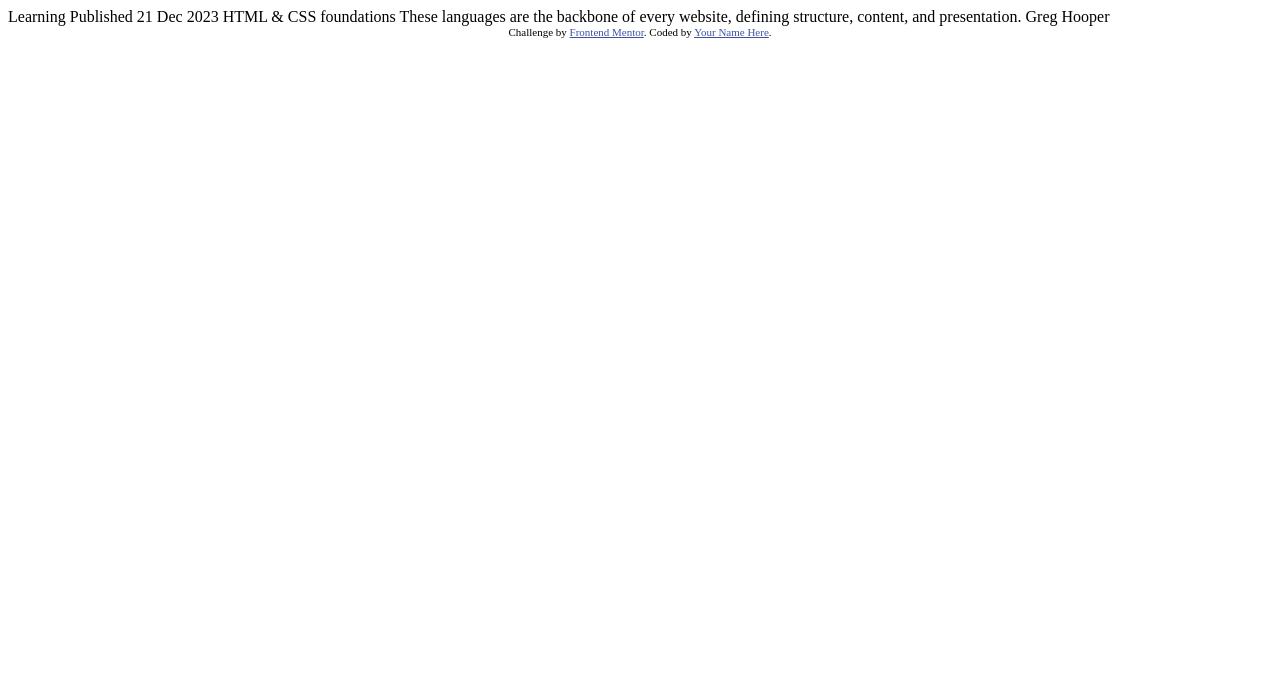
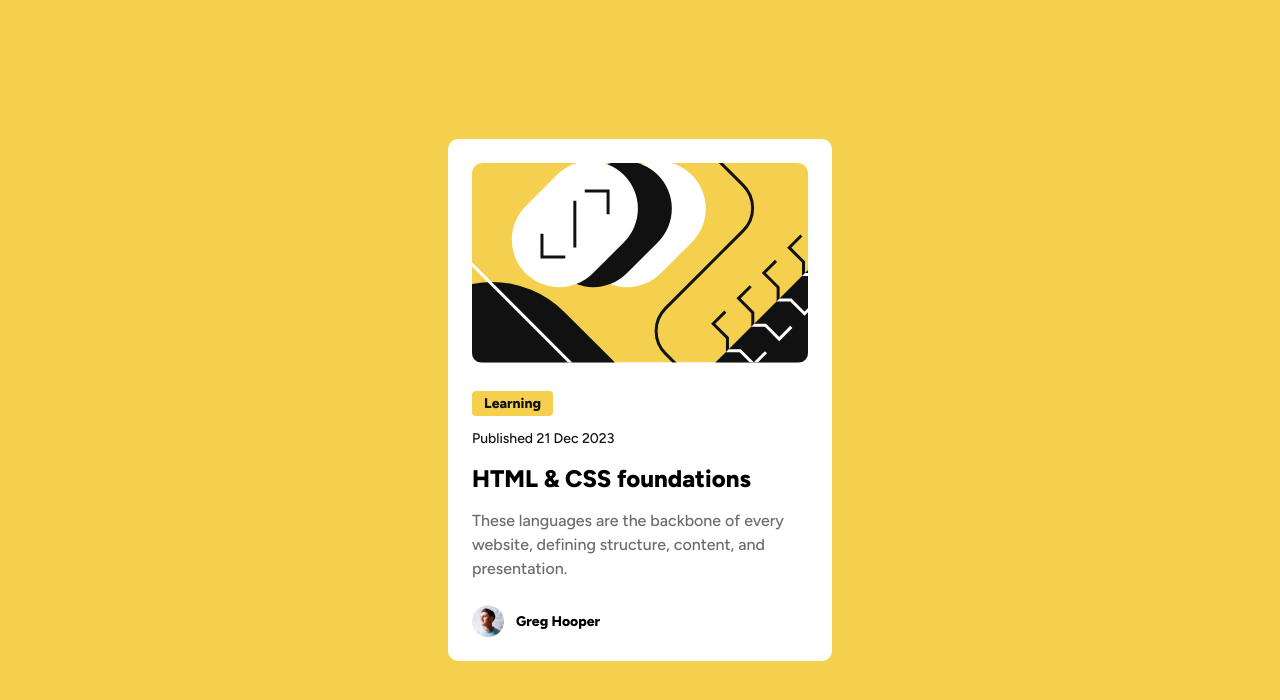
Before and after one commit to baby4dm/blog-preview-card, a plain HTML site: page index.html in a window 1280 px wide. Drawn offline with Linux system fonts and the light colour scheme.

Commit message:
completed solution

```diff
--- a/index.html
+++ b/index.html
@@ -1,34 +1,41 @@
 <!DOCTYPE html>
 <html lang="en">
   <head>
-  <meta charset="UTF-8">
-  <meta name="viewport" content="width=device-width, initial-scale=1.0"> <!-- displays site properly based on user's device -->
-
-  <link rel="icon" type="image/png" sizes="32x32" href="./assets/images/favicon-32x32.png">
-
+    <meta charset="UTF-8" />
+    <meta name="viewport" content="width=device-width, initial-scale=1.0" />
+    <link rel="stylesheet" href="styles.css" />
+    <link rel="preconnect" href="https://fonts.googleapis.com" />
+    <link rel="preconnect" href="https://fonts.gstatic.com" crossorigin />
+    <link
+      href="https://fonts.googleapis.com/css2?family=Figtree:ital,wght@0,300..900;1,300..900&display=swap"
+      rel="stylesheet"
+    />
     <title>Frontend Mentor | Blog preview card</title>
-
-  <!-- Feel free to remove these styles or customise in your own stylesheet 👍 -->
-  <style>
-    .attribution { font-size: 11px; text-align: center; }
-    .attribution a { color: hsl(228, 45%, 44%); }
-  </style>
   </head>
   <body>
-
-  Learning
-
-  Published 21 Dec 2023
-
-  HTML & CSS foundations
-
-  These languages are the backbone of every website, defining structure, content, and presentation.
-
-  Greg Hooper
-
-  <div class="attribution">
-    Challenge by <a href="https://www.frontendmentor.io?ref=challenge" target="_blank">Frontend Mentor</a>.
-    Coded by <a href="#">Your Name Here</a>.
+    <div class="post">
+      <img
+        class="post-img"
+        src="./assets/images/illustration-article.svg"
+        alt="illustration-image "
+      />
+      <div class="post-info">
+        <span class="post-type">Learning</span>
+        <p class="post-date">Published 21 Dec 2023</p>
+      </div>
+      <h1 class="post-title">HTML & CSS foundations</h1>
+      <p class="post-description">
+        These languages are the backbone of every website, defining structure,
+        content, and presentation.
+      </p>
+      <div class="author">
+        <img
+          class="author-img"
+          src="./assets/images/image-avatar.webp"
+          alt="avatar"
+        />
+        <p class="author-name">Greg Hooper</p>
+      </div>
     </div>
   </body>
 </html>
--- /dev/null
+++ b/styles.css
@@ -0,0 +1,75 @@
+* {
+  margin: 0;
+  padding: 0;
+  box-sizing: border-box;
+}
+
+body {
+  font-family: "Figtree", sans-serif;
+  background-color: hsl(47, 88%, 63%);
+  display: flex;
+  justify-content: center;
+  min-height: 100vh;
+  align-items: center;
+  letter-spacing: 0;
+}
+
+.post {
+  width: 384px;
+  background-color: hsl(0, 0%, 100%);
+  border-radius: 10px;
+  padding: 24px;
+}
+
+.post-img {
+  border-radius: 10px;
+  height: 200px;
+  width: 100%;
+  object-fit: cover;
+  margin-bottom: 24px;
+}
+
+.post-type {
+  padding: 4px 12px;
+  background-color: hsl(47, 88%, 63%);
+  border-radius: 4px;
+  color: hsl(0, 0%, 7%);
+  font-size: 14px;
+  font-weight: 800;
+  display: inline-flex;
+  align-items: center;
+}
+.post-date {
+  padding: 12px 0px;
+  color: hsl(0, 0%, 7%);
+  font-size: 14px;
+  font-weight: 500;
+  line-height: 21px;
+}
+.post-title {
+  font-size: 24px;
+  font-weight: 800;
+  line-height: 36px;
+}
+.post-description {
+  padding: 12px 0px;
+  font-size: 16px;
+  font-weight: 500;
+  line-height: 24px;
+  color: hsl(0, 0%, 42%);
+}
+.author {
+  display: flex;
+  align-items: center;
+  padding-top: 12px;
+}
+.author-img {
+  width: 32px;
+  color: hsl(0, 0%, 7%);
+}
+.author-name {
+  font-size: 14px;
+  font-weight: 800;
+  line-height: 21px;
+  margin-left: 12px;
+}
```
Also changed, not shown: preview.jpg (deleted), 3 other files. Lines whose indentation alone changed are shown as unchanged.
